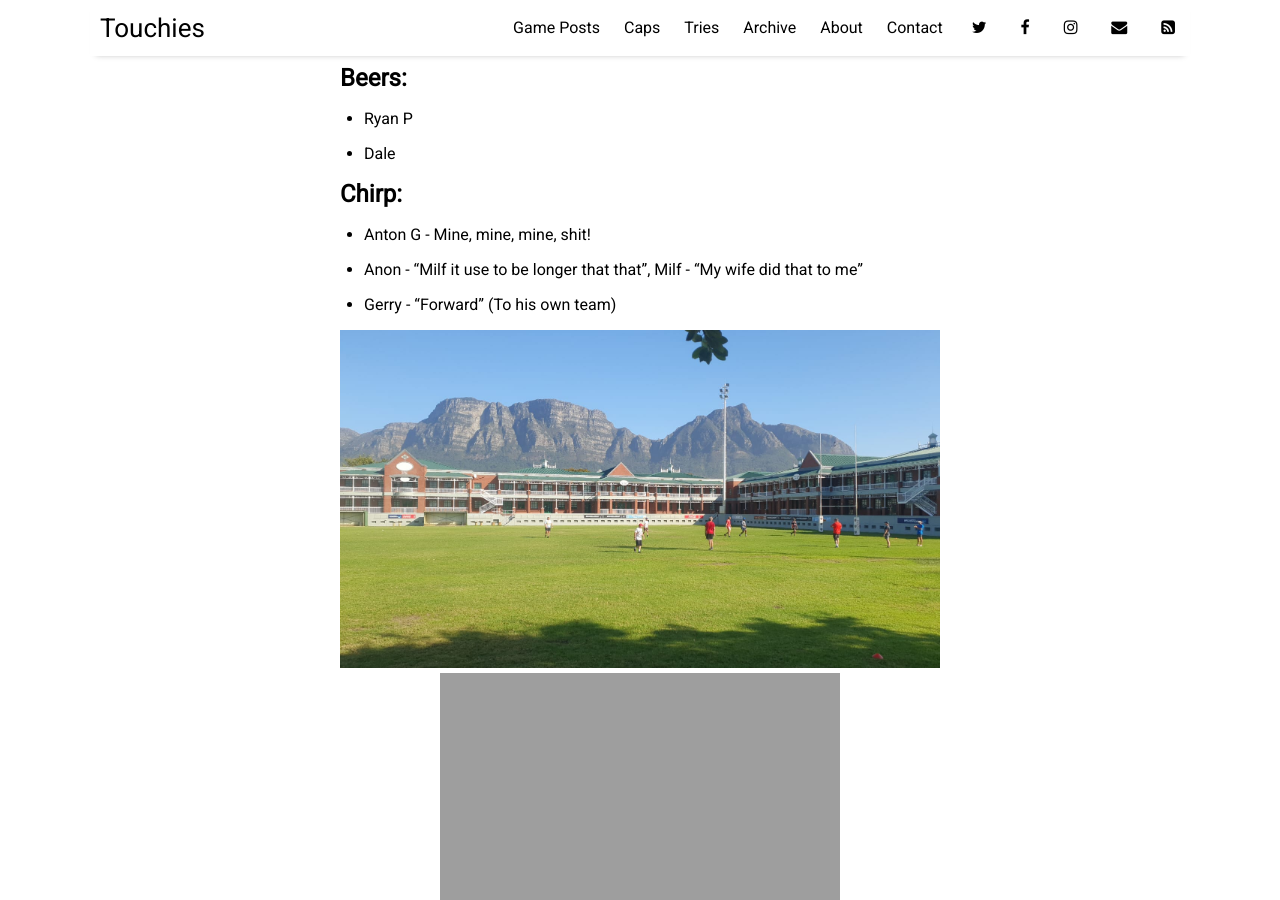
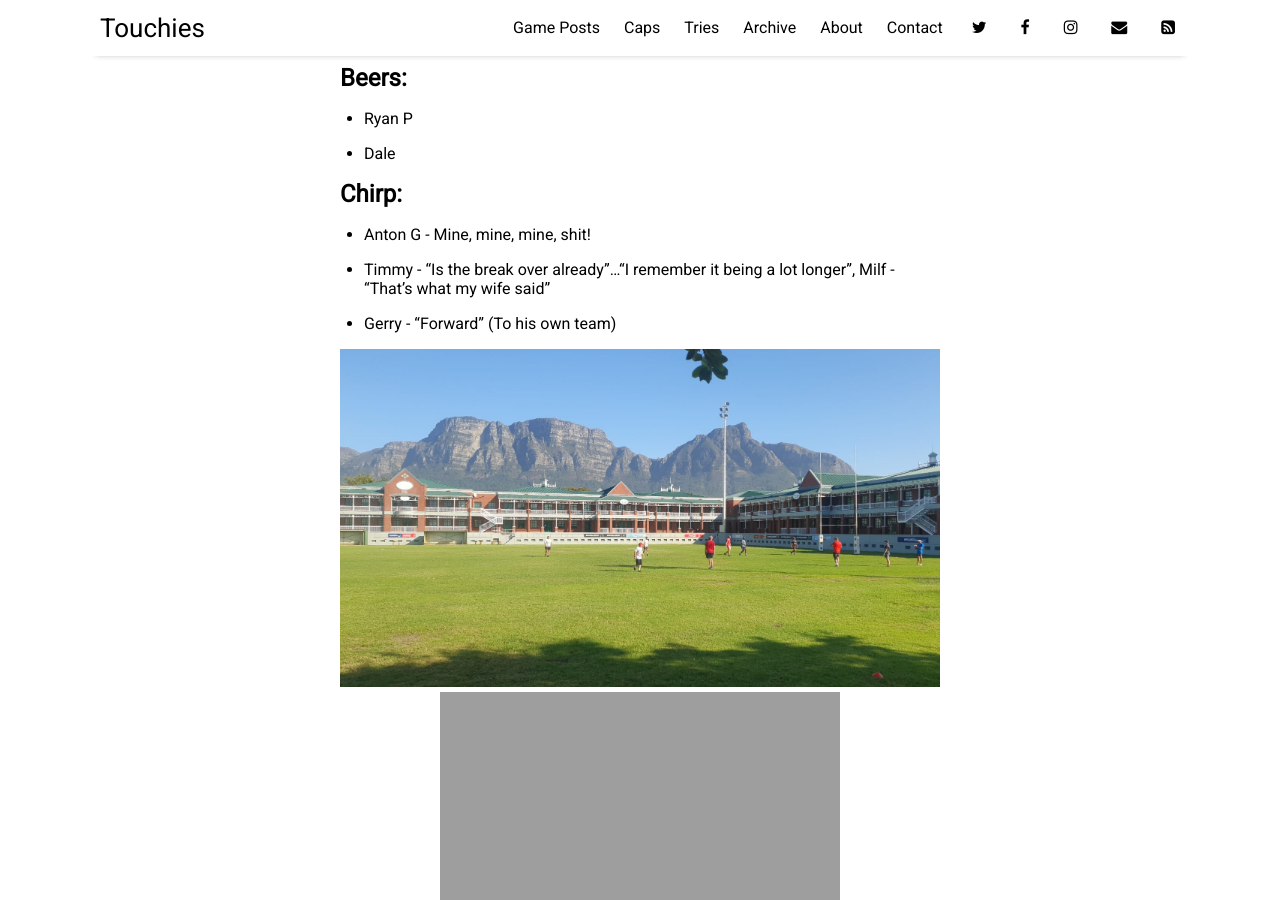
Before and after one commit to sundayrugby/sundayrugby.github.io, a Jekyll site: the page built from _posts/2023-04-02-AO.md, in a window 1280 px wide and 900 px high, scrolled down 2037 px. Built offline with Jekyll 4.4.1, drawn with Linux system fonts in a browser that asks for light colours; nearby versions of some CDN libraries.

Commit message:
Update 2023-04-02-AO.md

```diff
--- a/_posts/2023-04-02-AO.md
+++ b/_posts/2023-04-02-AO.md
@@ -77,7 +77,7 @@
 ## Chirp:
 
 * Anton G - Mine, mine, mine, shit!
-* Anon - "Milf it use to be longer that that", Milf - "My wife did that to me"
+* Timmy - "Is the break over already"..."I remember it being a lot longer", Milf - "That's what my wife said"
 * Gerry - "Forward" (To his own team)
 
 
```
